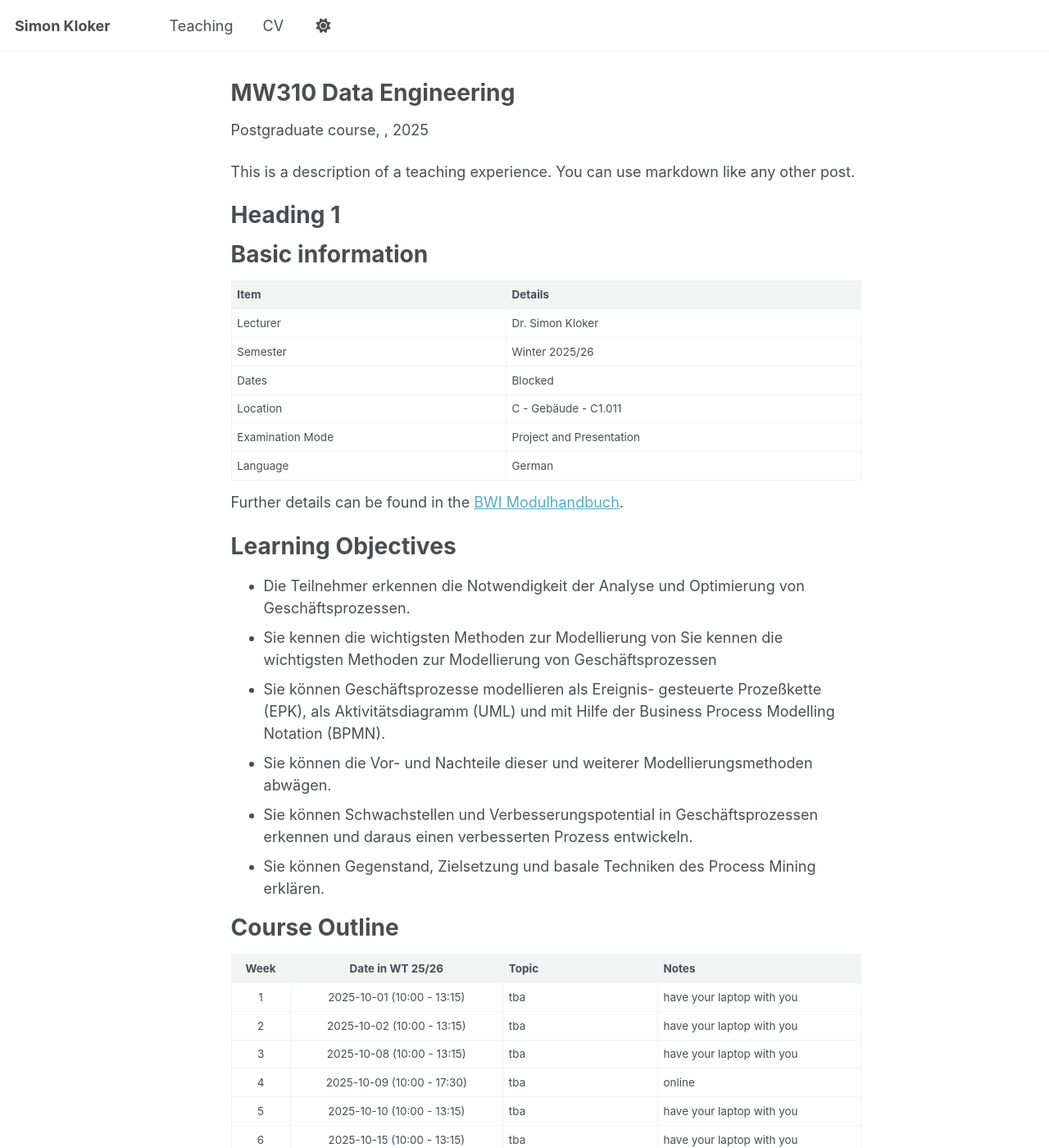
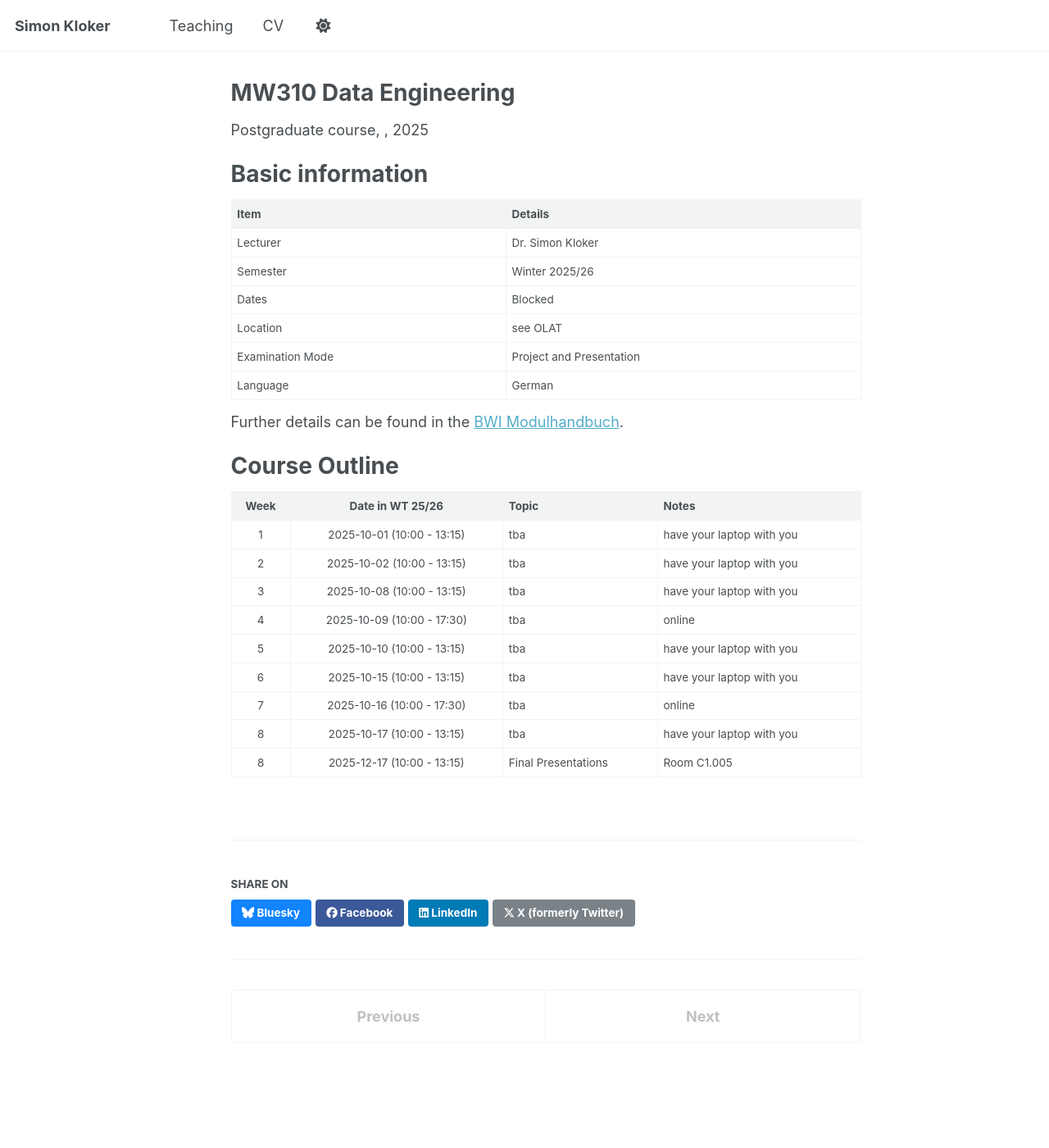
Before and after one commit to simon-kloker/simon-kloker.github.io, a Jekyll site: the page built from _teaching/2025-ws/mw310/course_outline.md, in a window 1280 px wide and 1400 px high. Shown: the whole window at 82% size. Built offline with Jekyll 4.4.1, drawn with Linux system fonts in a browser that asks for light colours; a script that is not in the unit is left out.

Commit message:
adaptoin course outlines

```diff
--- a/_teaching/2025-ws/mw310/course_outline.md
+++ b/_teaching/2025-ws/mw310/course_outline.md
@@ -10,11 +10,6 @@ redirect_from:
   - /mw310/course_outline.html
 ---
 
-This is a description of a teaching experience. You can use markdown like any other post.
-
-Heading 1
-======
-
 Basic information
 ======
 
@@ -23,22 +18,11 @@ Basic information
 | Lecturer           | Dr. Simon Kloker             |
 | Semester           | Winter 2025/26               |
 | Dates              | Blocked                      |
-| Location           | C - Gebäude - C1.011         |
+| Location           | see OLAT        |
 | Examination Mode   | Project and Presentation     |
 | Language           | German                       |
 
 Further details can be found in the [BWI Modulhandbuch](https://www.hwg-lu.de/fileadmin/user_upload/fachbereiche/fachbereich-3/Wirtschaftsinformatik/Downloads/BWI_Modulhandbuch.pdf).
-
-Learning Objectives
-======
-
-
-* Die Teilnehmer erkennen die Notwendigkeit der Analyse und Optimierung von Geschäftsprozessen.
-* Sie kennen die wichtigsten Methoden zur Modellierung von Sie kennen die wichtigsten Methoden zur Modellierung von Geschäftsprozessen
-* Sie können Geschäftsprozesse modellieren als Ereignis- gesteuerte Prozeßkette (EPK), als Aktivitätsdiagramm (UML) und mit Hilfe der Business Process Modelling Notation (BPMN).
-* Sie können die Vor- und Nachteile dieser und weiterer Modellierungsmethoden abwägen.
-* Sie können Schwachstellen und Verbesserungspotential in Geschäftsprozessen erkennen und daraus einen verbesserten Prozess entwickeln.
-* Sie können Gegenstand, Zielsetzung und basale Techniken des Process Mining erklären.
 
 
 Course Outline
```
Also changed, not shown: _teaching/2025-ws/bwi302/course_outline.md (+4 -4 lines).
